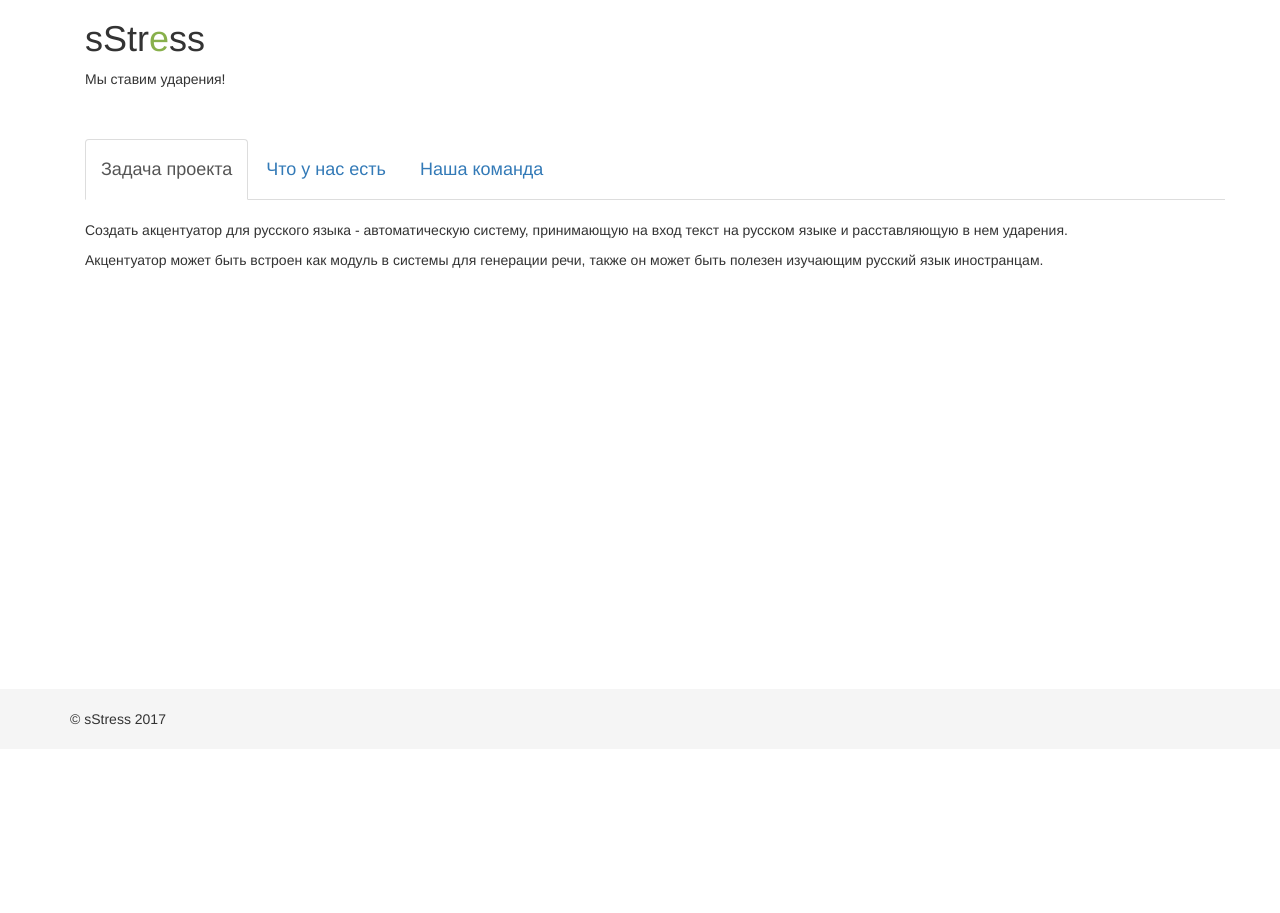
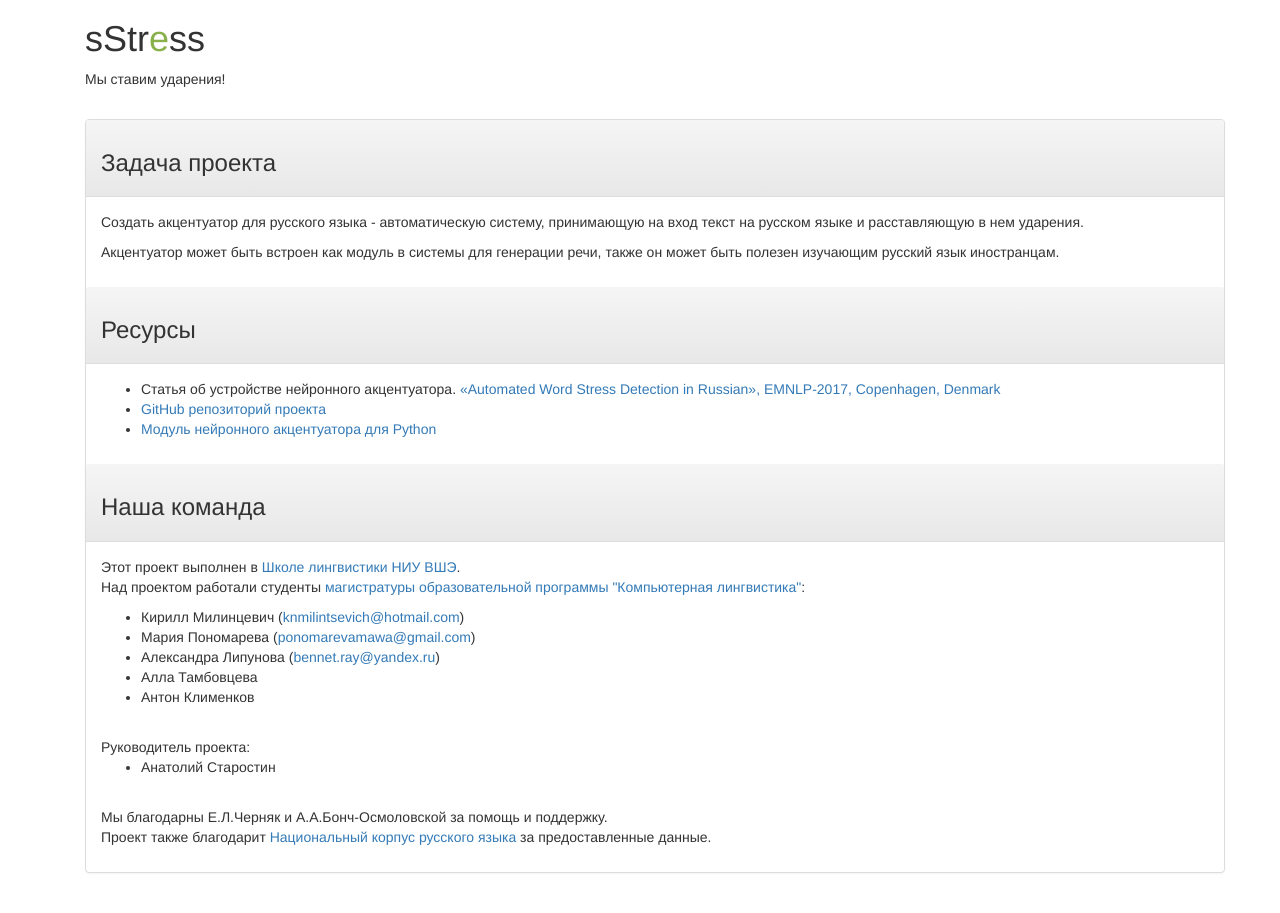
Before and after one commit to 501Good/sStress, a Flask app: page /about in a window 1280 px wide. Shown: the part 51-964 px from the top of the page. Before the commit the page ends 776 px from the top, so only its background shows below. Run offline with Flask 2, Linux system fonts and the light colour scheme; parts of the project's set-up code (start-up, migrations or seed data) failed here and were passed over; some libraries are stand-ins or nearby versions.

Commit message:
Changed pages content

```diff
--- a/templates/about.html
+++ b/templates/about.html
@@ -59,34 +59,37 @@
         <!-- p><a class="btn btn-primary btn-lg" href="#" role="button">Узнать больше &raquo;</a></p-->
       </div>
 
-    <br/>
-    <br/>
+      <br/>
 
     <div class="container">
-      <ul class="nav nav-tabs">
-        <li class="active"><a data-toggle="tab" href="#home"><h4>Задача проекта</h4></a></li>
-        <li><a data-toggle="tab" href="#menu1"><h4>Что у нас есть</h4></a></li>
-        <li><a data-toggle="tab" href="#menu2"><h4>Наша команда</h4></a></li>
-      </ul>
-
-      <br/>
-
-      <div class="tab-content">
-        <div id="home" class="tab-pane fade in active">
+      <div class="panel panel-default">
+        <div class="panel-heading">
+        <h3>Задача проекта</h3>
+        </div>
+        <div class="panel-body">
           <p>Создать акцентуатор для русского языка - автоматическую систему, принимающую на вход текст на русском языке и расставляющую в нем ударения.</p>
           <p>Акцентуатор может быть встроен как модуль в системы для генерации речи, также он может быть полезен изучающим русский язык иностранцам.</p>
         </div>
-        <div id="menu1" class="tab-pane fade">
-          <p>На нашем сайте выложены два акцентуатора, один - нейросеть, обученная на большом корпусе. Она быстро и хорошо работающая черная коробка. Если вам нужно быстро проставить в тексте ударения, вам к ней.</p>
-          <p>Второй акцентуатор правиловый, это результат долгого и кропотливого труда. Если вы хотите узнать не только само ударение, но и то, почему его позиция именно такая, то вам поможет наш правиловый акцентуатор.</p>
+        <div class="panel-heading">
+        <h3>Ресурсы</h3>
         </div>
-        <div id="menu2" class="tab-pane fade">
-          <p>Этот проект выполнен в Школе лингвистики НИУ ВШЭ.<br/>
-            Над проектом работали студенты магистратуры  образовательной программы "Компьютерная лингвистика":
+        <div class="panel-body">
             <ul>
-              <li>Кирилл Милинцевич</li>
-              <li>Мария Пономарева</li>
-              <li>Александра Липунова</li>
+              <li>Статья об устройстве нейронного акцентуатора. <a href="http://www.aclweb.org/anthology/W/W17/W17-4104.pdf" target="blank_">«Automated Word Stress Detection in Russian», EMNLP-2017, Copenhagen, Denmark</a></li>
+              <li><a href="https://github.com/501Good/sStress/tree/dev" target="blank_">GitHub репозиторий проекта</a></li>
+              <li><a href="https://pypi.python.org/pypi/russtress" target="blank_">Модуль нейронного акцентуатора для Python</a></li>
+            </ul>
+        </div>
+        <div class="panel-heading">
+        <h3>Наша команда</h3>
+        </div>
+        <div class="panel-body">
+          <p>Этот проект выполнен в <a href="https://ling.hse.ru/" target="_blank">Школе лингвистики НИУ ВШЭ</a>.<br/>
+            Над проектом работали студенты <a href="https://www.hse.ru/ma/ling" target="_blank">магистратуры образовательной программы "Компьютерная лингвистика"</a>:
+            <ul>
+              <li>Кирилл Милинцевич (<a href="mailto:knmilintsevich@hotmail.com">knmilintsevich@hotmail.com</a>)</li>
+              <li>Мария Пономарева (<a href="mailto:ponomarevamawa@gmail.com">ponomarevamawa@gmail.com</a>)</li>
+              <li>Александра Липунова (<a href="mailto:bennet.ray@yandex.ru">bennet.ray@yandex.ru</a>)</li>
               <li>Алла Тамбовцева</li>
               <li>Антон Клименков</li>
             </ul>
@@ -95,18 +98,12 @@
             <ul><li>Анатолий Старостин</li></ul>
             <br/>
             Мы благодарны Е.Л.Черняк и А.А.Бонч-Осмоловской за помощь и поддержку.<br/>
-            Проект также благодарит Национальный корпус русского языка за предоставленные данные
+            Проект также благодарит <a href="http://www.ruscorpora.ru/" target="_blank">Национальный корпус русского языка</a> за предоставленные данные.
           </p>
         </div>
       </div>
     </div>
   </main>
-
-      <footer class="footer">
-        <div class="container">
-          <p>&copy; sStress 2017</p>
-        </div>
-      </footer>
      <!-- /container -->
         <script src="{{ url_for('static', filename='js/vendor/jquery-1.11.2.min.js') }}"></script>
         <script src="{{ url_for('static', filename='js/vendor/bootstrap.min.js') }}"></script>
```
Also changed, not shown: templates/index.html (+10 -1 lines), templates/stresses.html (+10 -18 lines), templates/test.html (+3 -14 lines).
